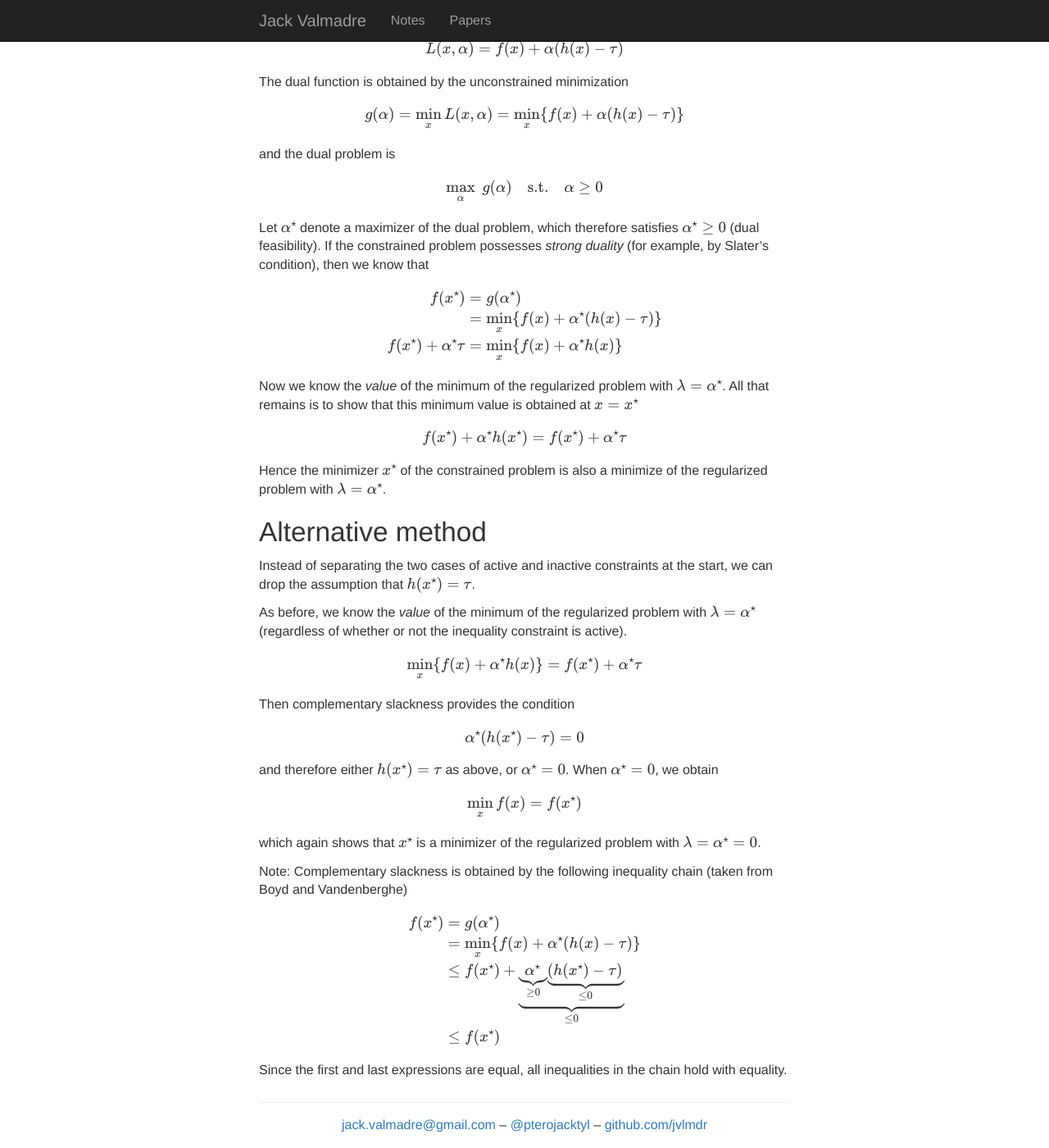
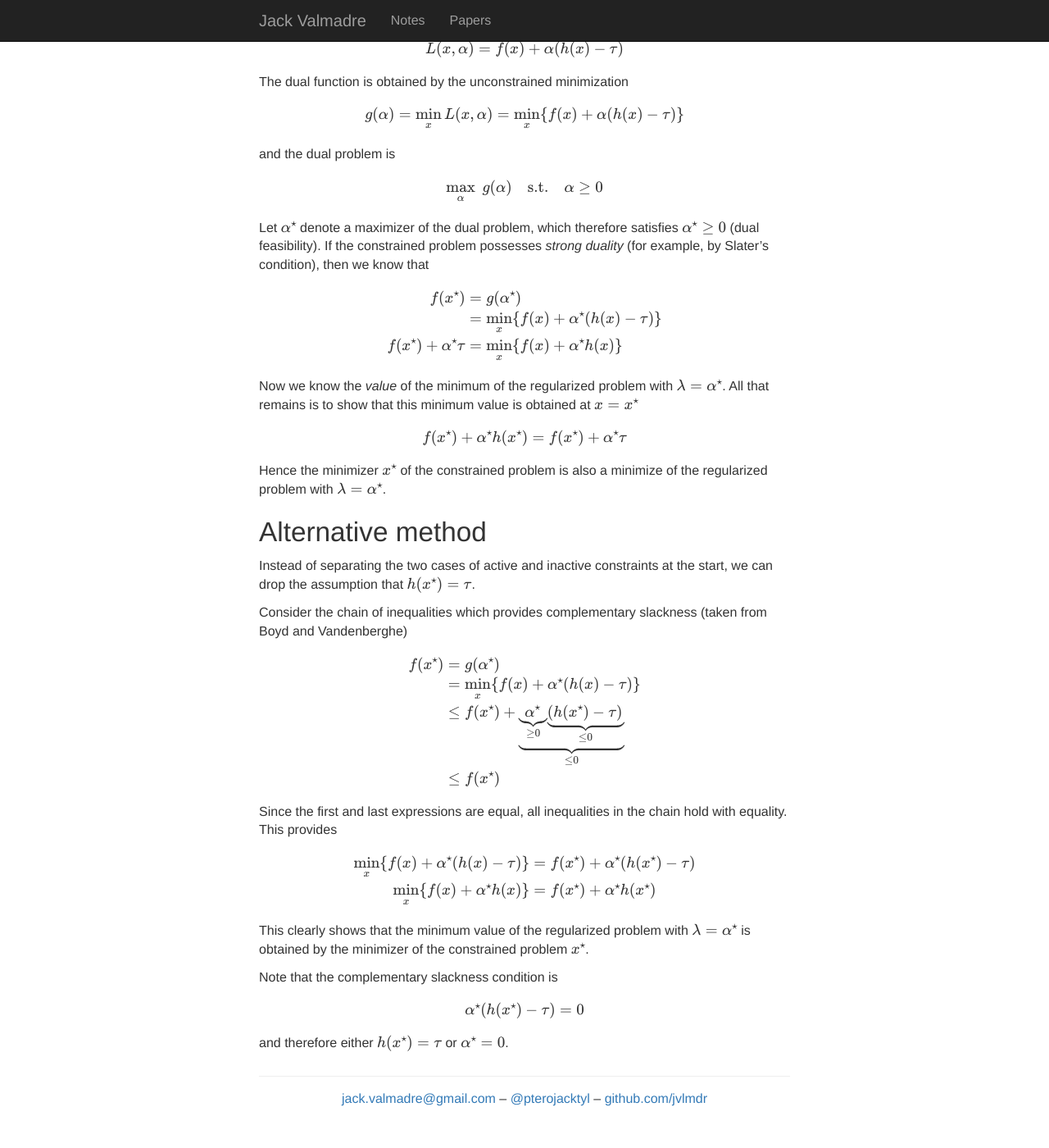
Before and after one commit to jvlmdr/jack.valmadre.net, a Jekyll site: the page built from notes/_posts/2019-02-28-constrain-regularize.md, in a window 1280 px wide and 1400 px high, scrolled down 775 px. Shown: the whole window at 82% size. Built offline with Jekyll 4.4.1, drawn with Linux system fonts in a browser that asks for light colours; nearby versions of some CDN libraries; formulas are drawn with MathJax 3; after the commit the page ends 2142 px from its top, so only the background shows below that.

Commit message:
Update 2019-02-28-constrain-regularize.md

```diff
--- a/notes/_posts/2019-02-28-constrain-regularize.md
+++ b/notes/_posts/2019-02-28-constrain-regularize.md
@@ -57,22 +57,7 @@ Hence the minimizer $x^{\star}$ of the constrained problem is also a minimize of
 
 Instead of separating the two cases of active and inactive constraints at the start, we can drop the assumption that $h(x^{\star}) = \tau$.
 
-As before, we know the _value_ of the minimum of the regularized problem with $\lambda = \alpha^{\star}$ (regardless of whether or not the inequality constraint is active).
-
-$$ \min_{x} \{ f(x) + \alpha^{\star} h(x) \} = f(x^{\star}) + \alpha^{\star} \tau $$
-
-Then complementary slackness provides the condition
-
-$$ \alpha^{\star} (h(x^{\star}) - \tau) = 0 $$
-
-and therefore either $h(x^{\star}) = \tau$ as above, or $\alpha^{\star} = 0$.
-When $\alpha^{\star} = 0$, we obtain
-
-$$ \min_{x} f(x) = f(x^{\star}) $$
-
-which again shows that $x^{\star}$ is a minimizer of the regularized problem with $\lambda = \alpha^{\star} = 0$.
-
-Note: Complementary slackness is obtained by the following inequality chain (taken from Boyd and Vandenberghe)
+Consider the chain of inequalities which provides complementary slackness (taken from Boyd and Vandenberghe)
 
 $$ \begin{aligned}
 f(x^{\star}) & = g(\alpha^{\star}) \\
@@ -82,3 +67,17 @@ f(x^{\star}) & = g(\alpha^{\star}) \\
 \end{aligned} $$
 
 Since the first and last expressions are equal, all inequalities in the chain hold with equality.
+This provides
+
+$$ \begin{aligned}
+\min_{x} \{ f(x) + \alpha^{\star} (h(x) - \tau) \} & = f(x^{\star}) + \alpha^{\star} (h(x^{\star}) - \tau) \\
+\min_{x} \{ f(x) + \alpha^{\star} h(x) \} & = f(x^{\star}) + \alpha^{\star} h(x^{\star})
+\end{aligned} $$
+
+This clearly shows that the minimum value of the regularized problem with $\lambda = \alpha^{\star}$ is obtained by the minimizer of the constrained problem $x^{\star}$.
+
+Note that the complementary slackness condition is
+
+$$ \alpha^{\star} (h(x^{\star}) - \tau) = 0 $$
+
+and therefore either $h(x^{\star}) = \tau$ or $\alpha^{\star} = 0$.
```
